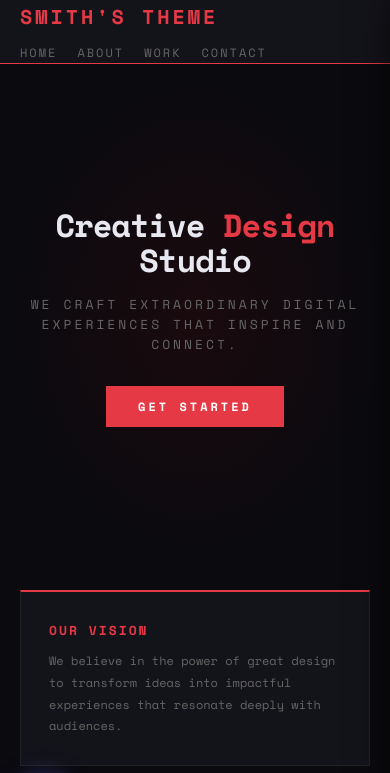
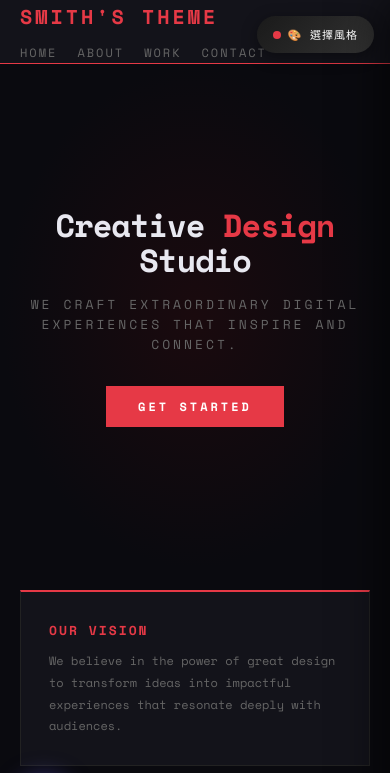
Before and after one commit to s2323536/theme-switcher, a website: page index.html in a window 390 px wide. Shown: the top 773 px of the page. Drawn offline with nearby package versions, Linux system fonts and the light colour scheme.

Commit message:
fix: add mobile theme button

```diff
--- a/index.html
+++ b/index.html
@@ -912,6 +912,55 @@
     #contact-modal { padding: 28px 18px 22px; }
     #contact-fab { bottom: 18px; left: 18px; width: 52px; height: 52px; font-size: 22px; }
   }
+
+  /* ===== MOBILE THEME BUTTON ===== */
+  #mobile-theme-btn {
+    display: none;
+  }
+  @media (max-width: 768px) {
+    #mobile-theme-btn {
+      display: flex;
+      position: fixed;
+      top: 16px;
+      right: 16px;
+      z-index: 9997;
+      align-items: center;
+      gap: 7px;
+      background: linear-gradient(135deg, #1a1a1a, #333);
+      color: #fff;
+      border: none;
+      border-radius: 50px;
+      padding: 10px 16px;
+      font-family: 'Space Mono', monospace;
+      font-size: 11px;
+      letter-spacing: 1px;
+      cursor: pointer;
+      box-shadow: 0 4px 16px rgba(0,0,0,0.4);
+      transition: all 0.25s;
+    }
+    #mobile-theme-btn:hover,
+    #mobile-theme-btn:active {
+      background: linear-gradient(135deg, #333, #555);
+      transform: scale(1.05);
+    }
+    #mobile-theme-btn .btn-dot {
+      width: 8px;
+      height: 8px;
+      border-radius: 50%;
+      background: #fff;
+      flex-shrink: 0;
+      transition: background 0.3s;
+    }
+    /* Hide the side panel toggle on mobile */
+    #panel-toggle {
+      display: none;
+    }
+    /* Panel slides from right, full height */
+    #theme-panel {
+      top: 0;
+      box-shadow: -8px 0 40px rgba(0,0,0,0.6);
+    }
+  }
 </style>
 </head>
 <body>
@@ -927,6 +976,12 @@
 
 <!-- MOBILE BACKDROP -->
 <div id="mobile-backdrop" onclick="closeMobilePanel()"></div>
+
+<!-- MOBILE THEME BUTTON -->
+<button id="mobile-theme-btn" onclick="toggleMobilePanel()">
+  <span class="btn-dot" id="mobile-btn-dot"></span>
+  🎨 選擇風格
+</button>
 
 <!-- CONTACT FAB BUTTON -->
 <button id="contact-fab" onclick="openModal()">
@@ -1098,6 +1153,8 @@ function applyTheme(t) {
     el.classList.toggle('active', el.dataset.cls === t.cls);
   });
   currentCls = t.cls;
+  // Update mobile button dot color
+  updateMobileBtnDot(t.dot);
   // Scroll to top of main
   window.scrollTo({ top: 0, behavior: 'smooth' });
 }
@@ -1113,18 +1170,20 @@ function closeMobilePanel() {
   backdrop.classList.remove('visible');
 }
 
+function toggleMobilePanel() {
+  const isOpen = panel.classList.contains('open');
+  if (isOpen) {
+    closeMobilePanel();
+  } else {
+    panel.classList.add('open');
+    panel.classList.remove('collapsed');
+    backdrop.classList.add('visible');
+  }
+}
+
 document.getElementById('panel-toggle').addEventListener('click', () => {
   if (isMobile()) {
-    const isOpen = panel.classList.contains('open');
-    if (isOpen) {
-      panel.classList.remove('open');
-      panel.classList.add('collapsed');
-      backdrop.classList.remove('visible');
-    } else {
-      panel.classList.add('open');
-      panel.classList.remove('collapsed');
-      backdrop.classList.add('visible');
-    }
+    toggleMobilePanel();
   } else {
     panel.classList.toggle('collapsed');
   }
@@ -1136,6 +1195,12 @@ document.getElementById('theme-list').addEventListener('click', () => {
     closeMobilePanel();
   }
 });
+
+// Update mobile button dot color to match current theme
+function updateMobileBtnDot(dotColor) {
+  const dot = document.getElementById('mobile-btn-dot');
+  if (dot) dot.style.background = dotColor || '#fff';
+}
 
 // Set initial state: collapsed on mobile
 if (isMobile()) {
```
